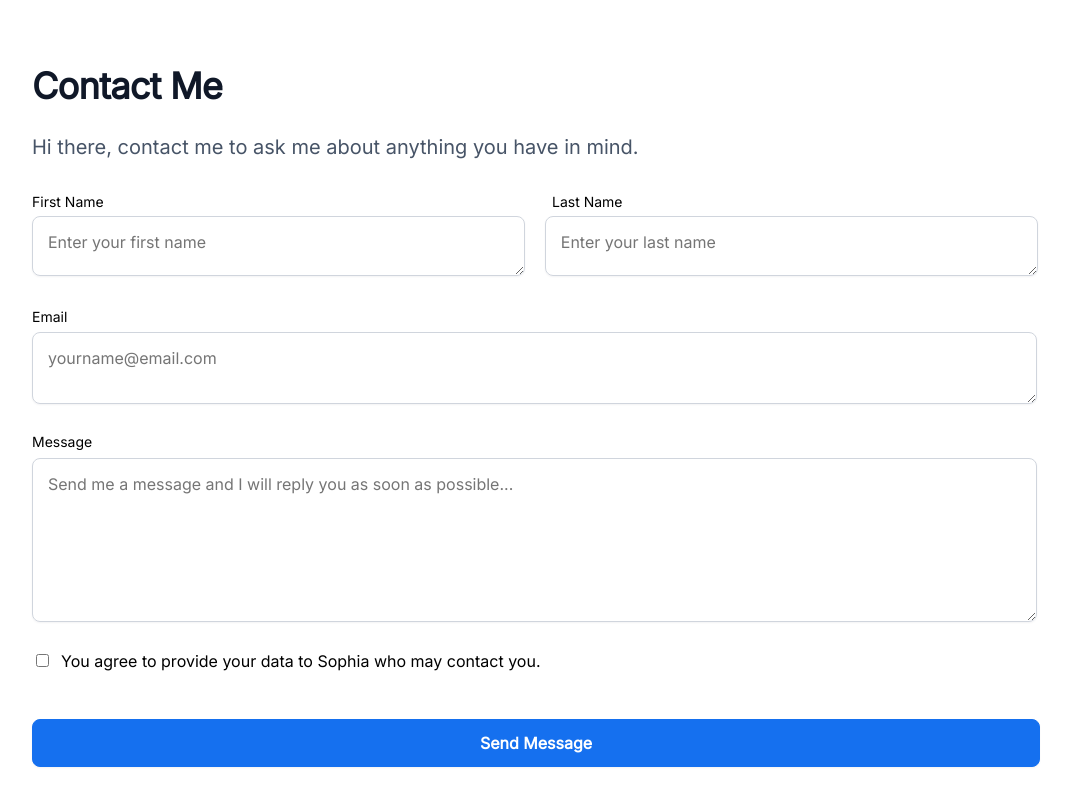
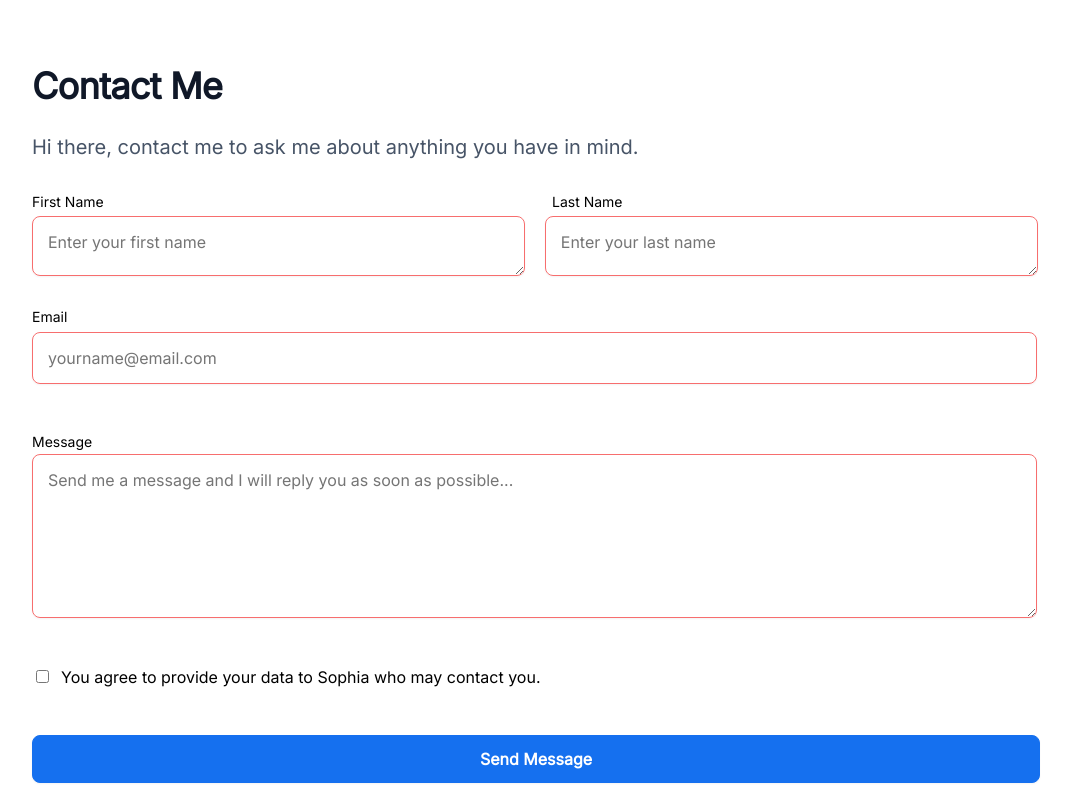
Before and after one commit to Solexi/hng9Frontend_1, a React (Create React App) app: page /contact in a window 1280 px wide. Shown: the top 800 px of the page, without its empty margins (96-1167 px from the left). Built offline with nearby package versions, Linux system fonts and the light colour scheme.

Commit message:
feat: Added Form Validation

```diff
--- a/src/components/Contact/index.css
+++ b/src/components/Contact/index.css
@@ -42,7 +42,7 @@
 }
 .message{
     width: 100%;
-    margin: 25px auto;
+    margin: 45px auto;
 }
 .labels{
     font-weight: 500;
@@ -77,7 +77,7 @@ textarea[type="text"]{
     box-shadow: 0px 1px 2px rgba(16, 24, 40, 0.05);
 }
 
-textarea[type = "email"]{
+input[type = "email"]{
     width: 84.5%;
     margin: 5px 0 0px 0;
     padding: 15px;
@@ -119,7 +119,12 @@ input[type="checkbox"]{
     line-height: 24px;
     cursor: pointer;
 }
-
+textarea:invalid{
+    border-color: hsla(0, 90%, 70%, 1);
+}
+input:invalid{
+    border-color: hsla(0, 90%, 70%, 1);
+}
 @media  (min-width: 655px) and (max-width: 800px){
     label[for="last_name"]{
         position: absolute;
--- a/src/components/Contact/index.js
+++ b/src/components/Contact/index.js
@@ -15,25 +15,29 @@ const Contact = () => {
                                 type="text"
                                 placeholder='Enter your first name'
                                 tabIndex={1}
-                                required />
+                                required
+                                maxLength={15}
+                                />
                         <label className="labels" htmlFor='last_name'> Last Name</label>
                             <textarea
                                 id="last_name"
                                 type="text"
                                 placeholder='Enter your last name'
                                 tabIndex={2}
-                                required />
+                                required
+                                maxLength={15}
+                                />
                     </div>
                     <div className='Email'>
                         <label className = "labels" htmlFor='email'> Email </label><br/>
-                        <textarea id="email" type="email" placeholder='yourname@email.com' required/>
+                        <input id="email" type="email" placeholder='yourname@email.com' required/>
                     </div>
                     <div className='message'>
                         <label className = "labels" htmlFor='message'> Message </label>
-                        <textarea id="message" type="text" placeholder='Send me a message and I will reply you as soon as possible...' required/>
+                        <textarea id="message" type="text" minLength={100} placeholder='Send me a message and I will reply you as soon as possible...' required/>
                     </div>
                     <label>
-                        <input type="checkbox" />
+                        <input type="checkbox" required/>
                         You agree to provide your data to Sophia who may contact you.
                     </label>
                     <p>
```
